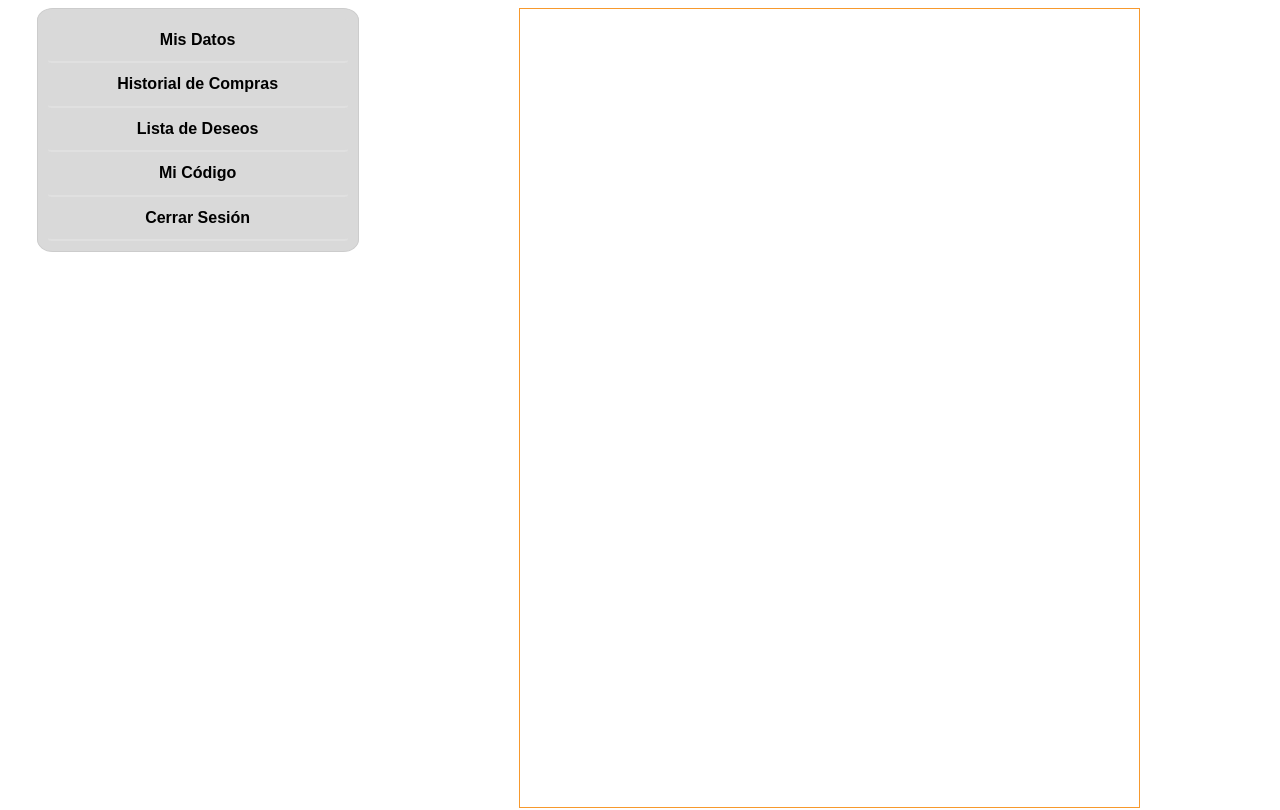
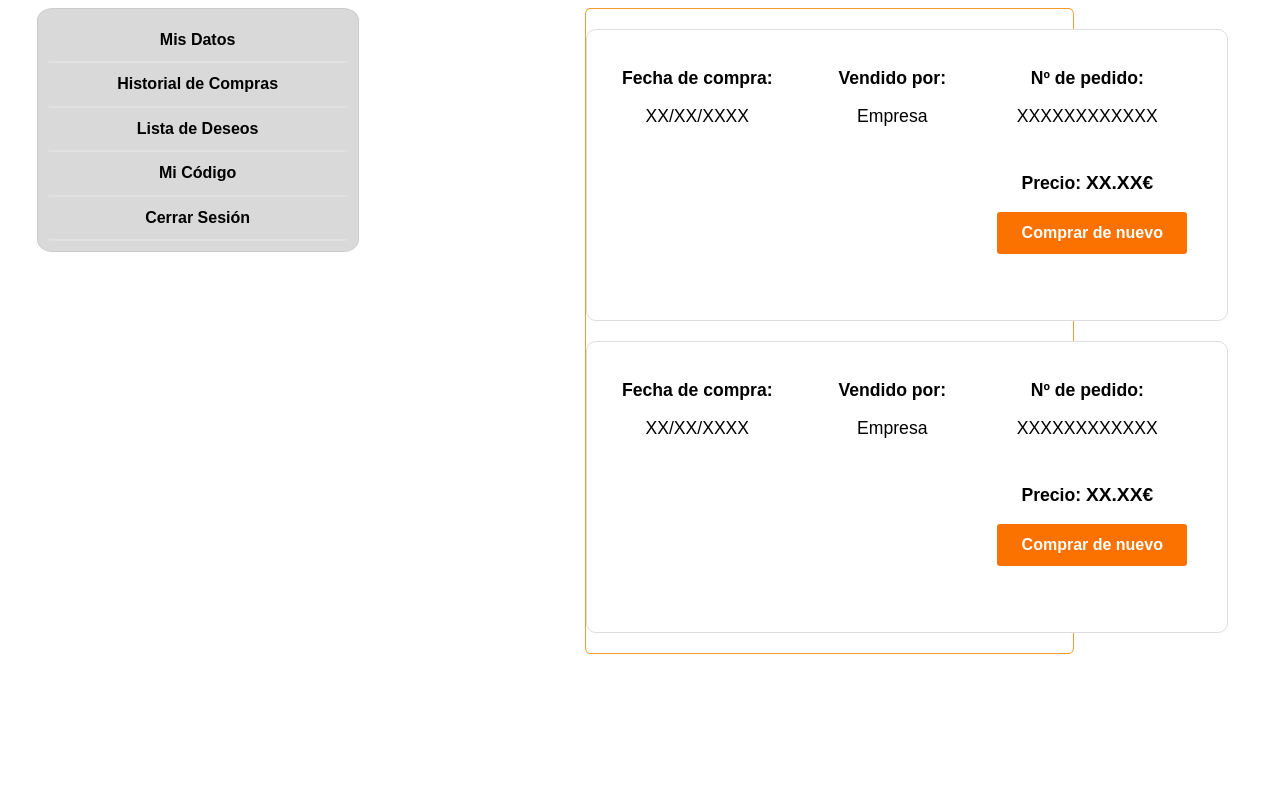
Before and after one commit to PWM2024/PWM.42.6, an Angular app in the folder fitByte/: page /perfil/historial-de-compras in a window 1280 px wide. Shown: the top 810 px of the page. Built offline with nearby package versions, Linux system fonts and the light colour scheme; a web font is replaced by a local one.

Commit message:
pagina perfil

```diff
--- a/fitByte/src/app/components/tarjeta-historial-compras/tarjeta-historial-compras.component.html
+++ b/fitByte/src/app/components/tarjeta-historial-compras/tarjeta-historial-compras.component.html
@@ -28,4 +28,3 @@
       </section>
   </body>
 </html>
-</html>
--- a/fitByte/src/app/pages/perfilHistorial/perfilHistorial.component.css
+++ b/fitByte/src/app/pages/perfilHistorial/perfilHistorial.component.css
@@ -18,7 +18,9 @@
     border: 1px solid #f7992d;
     text-align: center;
     justify-content: center;
-    width: 70%;
+    width: 55%;
+    height: fit-content;
+    border-radius: 1%;
 }
 
 
--- a/fitByte/src/app/pages/perfilHistorial/perfilHistorial.component.html
+++ b/fitByte/src/app/pages/perfilHistorial/perfilHistorial.component.html
@@ -8,7 +8,8 @@
 
         <div class="right-zone">
             <div class="right-zone-card">
-
+              <app-tarjeta-historial-compras/>
+              <app-tarjeta-historial-compras/>
             </div>
         </div>
     </div>
--- a/fitByte/src/app/pages/perfilHistorial/perfilHistorial.component.ts
+++ b/fitByte/src/app/pages/perfilHistorial/perfilHistorial.component.ts
@@ -1,13 +1,12 @@
 import { Component } from '@angular/core';
 import { MiPerfilDetallesComponent } from '../../components/mi-perfil-detalles/mi-perfil-detalles.component';
 import { FooterComponent } from '../../components/footer/footer.component';
-import { PerfilFormComponent } from '../../components/perfil-form/perfil-form.component';
-import { StatsFormComponent } from '../../components/stats-form/stats-form.component';
+import { TarjetaHistorialComprasComponent } from '../../components/tarjeta-historial-compras/tarjeta-historial-compras.component';
 
 @Component({
   selector: 'app-perfil',
   standalone: true,
-  imports: [MiPerfilDetallesComponent, StatsFormComponent, PerfilFormComponent, FooterComponent],
+  imports: [MiPerfilDetallesComponent, TarjetaHistorialComprasComponent, FooterComponent],
   templateUrl: './perfilHistorial.component.html',
   styleUrl: './perfilHistorial.component.css'
 })
```
Lines whose indentation alone changed are shown as unchanged.
